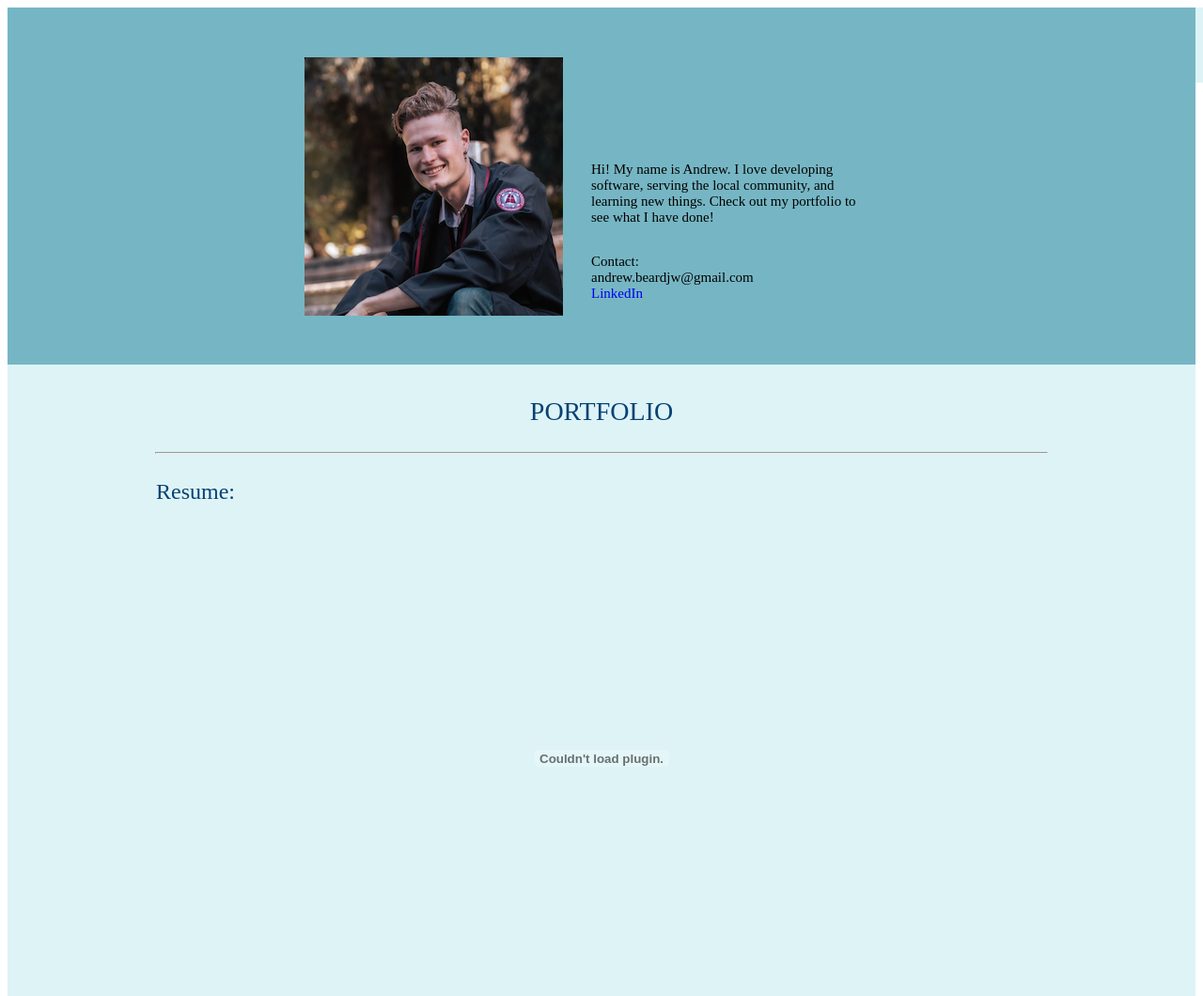
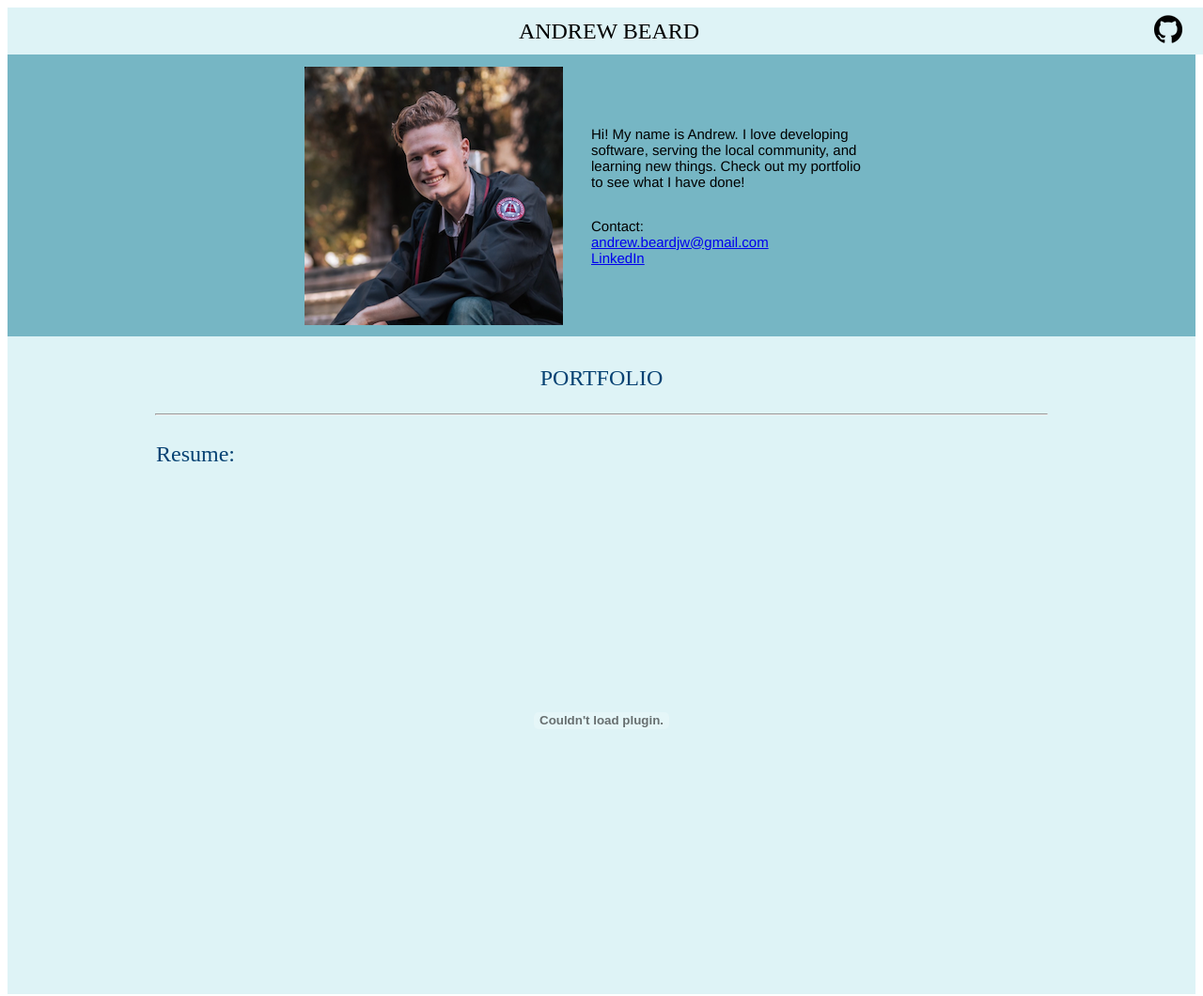
Before and after one commit to ajwbeard/website, a plain HTML site: page index.html in a window 1280 px wide. Shown: the top 1060 px of the page at 94% size. Drawn offline with Linux system fonts and the light colour scheme.

Commit message:
Header updates

```diff
--- a/index.css
+++ b/index.css
@@ -2,28 +2,39 @@
   display: flex;
   position: fixed;
   width: 100%;
-  height: 80px;
+  height: 50px;
   background-color: #DEF3F6;
   justify-content: center;
+  align-items: center;
+  margin: 0px;
+}
+
+.ghlink-container {
+  display: flex;
+  position: fixed;
+  width: 100%;
+  height: 50px;
+  justify-content: flex-end;
   align-items: center;
 }
 
 .about {
   display: flex;
   width: 100%;
-  height: 380px;
+  height: 350px;
   background-color: #76B6C4;
   justify-content: center;
-  align-items: center;
-  position: relative;
+  align-items: flex-end;
+  margin: 0px;
 }
 
 .central-container {
   display: flex;
   width: 50%;
+  height: 300px;
   flex-direction: row;
   justify-content: center;
-  align-items: flex-end;
+  align-items: center;
 }
 
 .about-text-container {
@@ -31,6 +42,7 @@
   flex-wrap: wrap;
   flex-direction: column;
   padding: 0px 30px;
+  margin: 0px;
 }
 
 .body-content {
@@ -41,16 +53,18 @@
   background-color: #def3f6;
   justify-content: flex-start;
   align-items: center;
+  margin: 0px;
 }
 
 .body-central-container {
   display: flex;
   width: 75%;
   flex-direction: column;
+  margin: 0px;
 }
 
-a {
-  text-decoration: none;
+a.ghlogo {
+  padding-right: 30px;
 }
 
 embed.resume {
@@ -60,7 +74,7 @@ embed.resume {
 h1 {
   font-family: "Big Caslon", "Times New Roman", Times, serif;
   font-weight: normal;
-  font-size: 28px;
+  font-size: 24px;
 }
 
 h1.portfolio {
@@ -80,6 +94,6 @@ hr {
 }
 
 p {
-  font-family: "Brandon Groteque", "Helvetica now";
+  font-family: "Public Sans", Helvetica;
   font-size: 15px;
 }
--- a/index.html
+++ b/index.html
@@ -9,6 +9,11 @@
   <div class="name">
     <h1>ANDREW BEARD</h1>
   </div>
+  <div class="ghlink-container">
+    <a class="ghlogo" href="https://github.com/ajwbeard" target="_blank">
+      <img src="Images/ghlogo.png" />
+    </a>
+  </div>
   <div class="about">
     <div class="central-container">
       <img src="Images/profile.png"/>
@@ -18,7 +23,7 @@
           local community, and learning new things. Check out my portfolio to
           see what I have done!
         <p>Contact:<br>
-          andrew.beardjw@gmail.com<br>
+          <a href="mailto: andrew.beardjw@gmail.com">andrew.beardjw@gmail.com</a><br>
           <a href="https://www.linkedin.com/in/andrew-jw-beard/" target="_blank">LinkedIn</a>
       </div>
     </div>
```
Also changed, not shown: Images/ghlogo.png (added).
